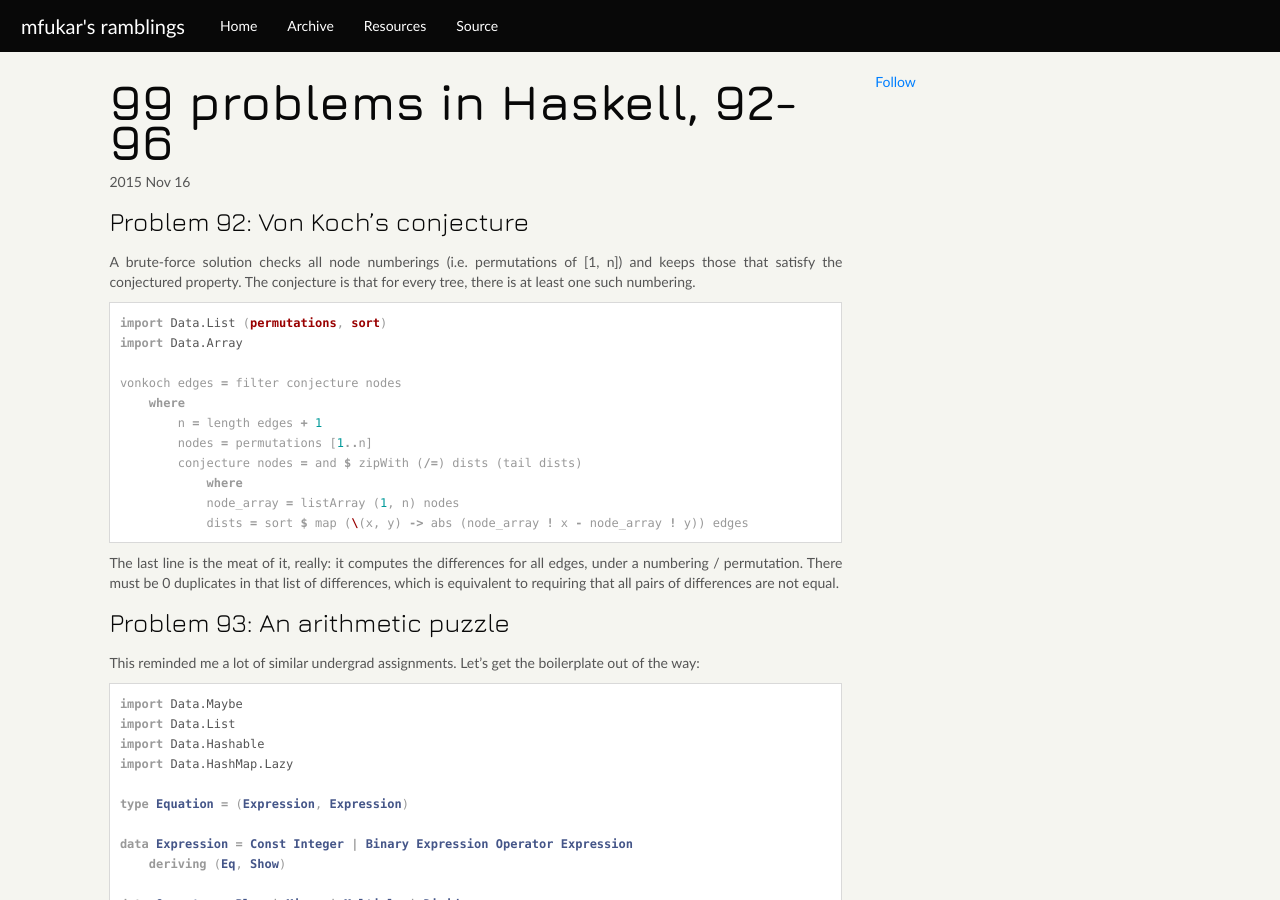
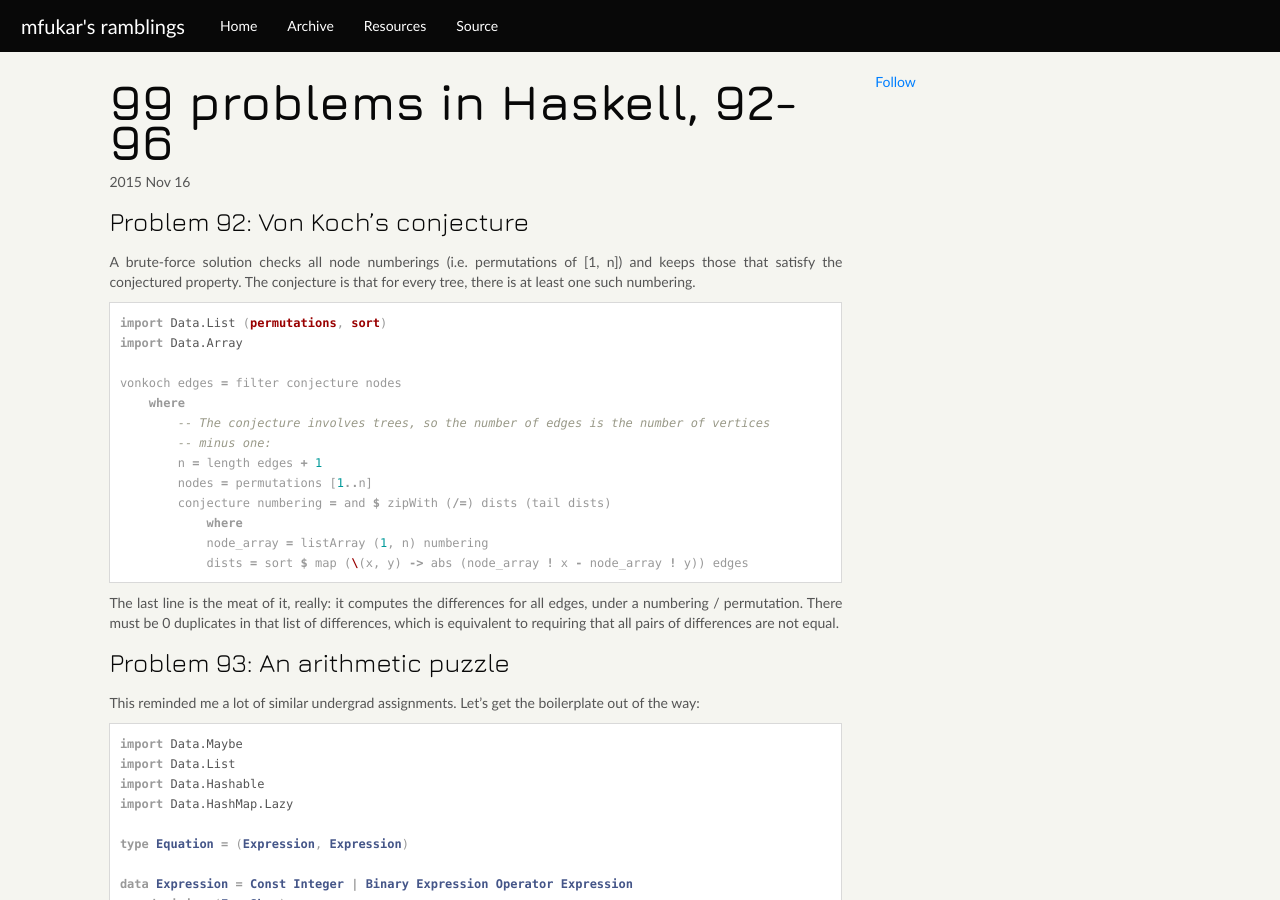
Before and after one commit to mfukar/mfukar.github.com, a Jekyll site: the page built from _posts/2015-11-16-haskell-xv.md, in a window 1280 px wide and 900 px high. Built offline with Jekyll 4.4.1, drawn with Linux system fonts in a browser that asks for light colours; some web fonts are replaced; Markdown is read by kramdown in place of the engine named in the settings; comment, search, counter and statistics services are not loaded.

Commit message:
Clarification

````diff
--- a/_posts/2015-11-16-haskell-xv.md
+++ b/_posts/2015-11-16-haskell-xv.md
@@ -21,11 +21,13 @@ import Data.Array
 
 vonkoch edges = filter conjecture nodes
     where
+        -- The conjecture involves trees, so the number of edges is the number of vertices
+        -- minus one:
         n = length edges + 1
         nodes = permutations [1..n]
-        conjecture nodes = and $ zipWith (/=) dists (tail dists)
+        conjecture numbering = and $ zipWith (/=) dists (tail dists)
             where
-            node_array = listArray (1, n) nodes
+            node_array = listArray (1, n) numbering
             dists = sort $ map (\(x, y) -> abs (node_array ! x - node_array ! y)) edges
 ```
 
````
